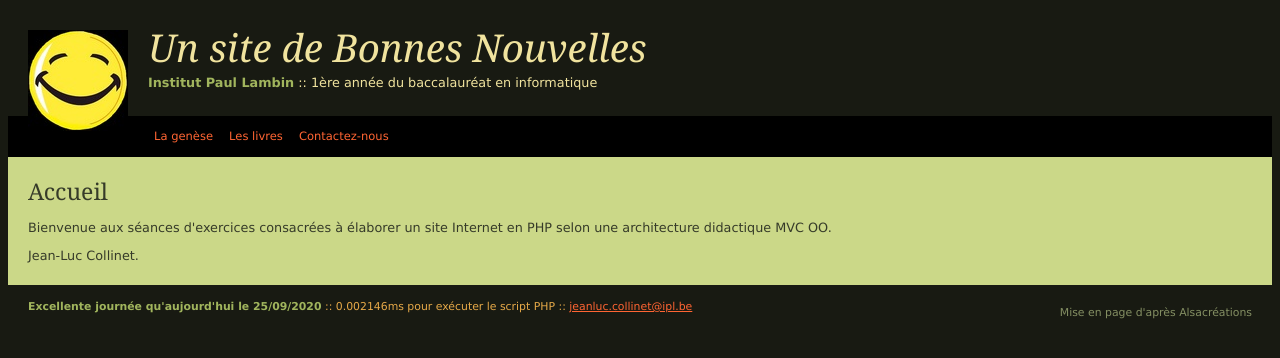
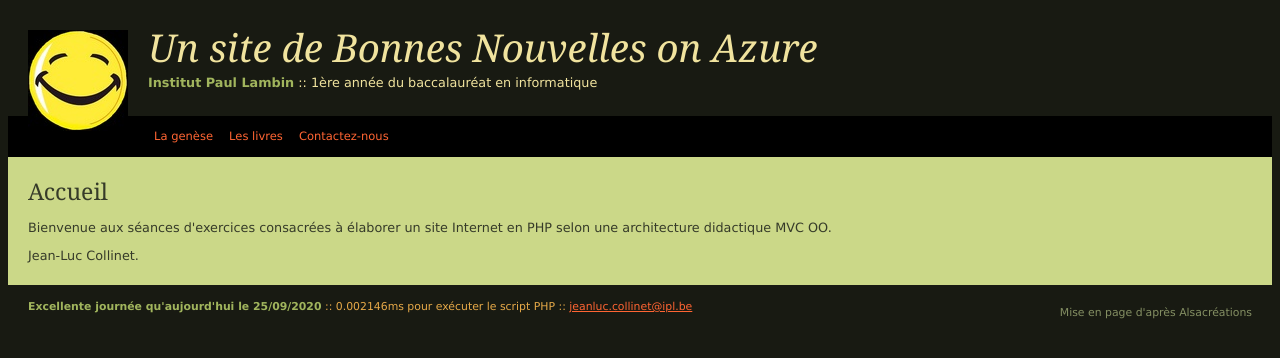
Before and after one commit to BF-VirtualFox/siteBonneNouvelles, a PHP site: page / in a window 1280 px wide. Shown: the top 358 px of the page. Run offline with PHP 8.4, Linux system fonts and the light colour scheme.

Commit message:
update title of website

```diff
--- a/views/header.php
+++ b/views/header.php
@@ -2,7 +2,7 @@
 <html lang="fr">
 	<head>
 		<meta charset="utf-8" >
-		<title>Un site de Bonnes Nouvelles</title>
+		<title>Un site de Bonnes Nouvelles on Azure</title>
 		<link rel="stylesheet" type="text/css" href="views/css/base.css" media="all" >
 		<link rel="stylesheet" type="text/css" href="views/css/modele01.css" media="screen" >
 	</head>
@@ -13,7 +13,7 @@
 				<a href="index.php">
 				<img src="views/images/smiley.jpg" alt="Sourire">
 				</a>
-				Un site de Bonnes Nouvelles
+				Un site de Bonnes Nouvelles on Azure
 			</h1>
 			<p class="sous-titre">
 				<strong>Institut Paul Lambin</strong>
```
